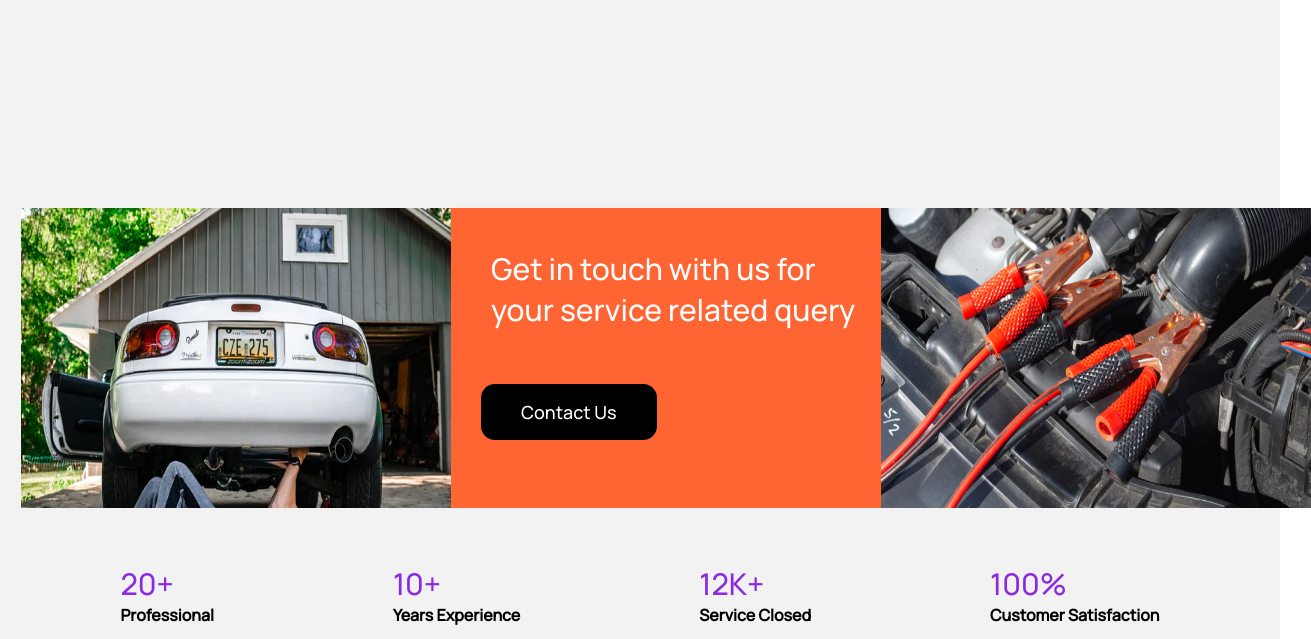
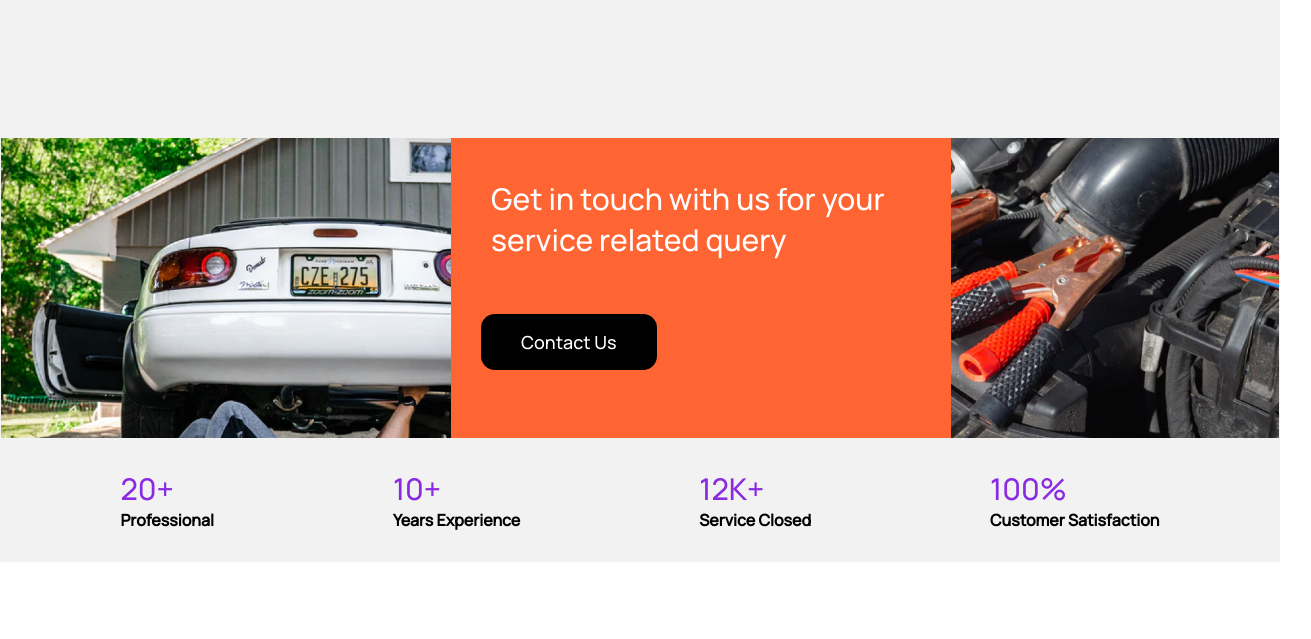
Before and after one commit to BabyDeee/promotional-task3, a plain HTML site: page assignment.html in a window 1280 px wide. Shown: the part 1800-2439 px from the top of the page, 1311 px wide, since content can reach past the window. Drawn offline with Linux system fonts and the light colour scheme.

Commit message:
ch: recreated a finsweet webpage

```diff
--- a/assignment.html
+++ b/assignment.html
@@ -6,7 +6,7 @@
     <meta name="viewport" content="width=device-width, initial-scale=1.0">
     <link rel="stylesheet" href="css/assignment.css">
     <link href="https://fonts.googleapis.com/css2?family=Manrope:wght@500&display=swap" rel="stylesheet">
-    <title>STAGE 4 TASK</title>
+    <title>STAGE 3 TASK</title>
 </head>
 <body>
         <section id="page3">
@@ -131,26 +131,16 @@
         </div>
 
         <!-- PAGE 5 -->
+
         <section class="page5">
-                <div class="contain">
-                    <div class="box">
-                    <div class="image1">
-                        <img src="img/car.png" alt="A car">
-                    </div>
-                    </div>
             <div class="box">
                 <div class="outer-box">
                     <p>Get in touch with us for your service related query</p>
                     <a class="black-btn" href="#">Contact Us</a>
                 </div>
             </div>
-                    <div class="box">
-                    <div class="image2">
-                        <img src="img/tools.png" alt="Tools">
-                    </div>
-                    </div>
-                </div>
         </section>
+
         <!-- Bottom side -->
 
         <div class="down-side">
--- a/css/assignment.css
+++ b/css/assignment.css
@@ -155,29 +155,24 @@ a:hover{
      background-color: #ff6433;;
 }
 
-  /* Page 5 */
+/* PAGE 5 */
 
-
-.contain{
-    width: 90%;
-    padding: 20px;
-    margin: 50px 0 0 0;
-    display: flex;
+.page5{
+    background-image: url('../img/car.png'),  url('../img/tools.png');
+    background-position: left, right;
+    background-repeat: no-repeat;
+    background-size: 50%;
 }
 
-.box img{
-    width: 430px;
-    height: 300px;
+.box:hover{
+     transform: scale(1.3)
 }
 
 .outer-box{
-    width: 430px;
+    width: 500px;
     height: 300px;
     background: #FF6433;
-}
-
-.box:hover{
-    transform: scale(1.3);
+    margin-left: 450px;
 }
 
 .outer-box p{
```
Also changed, not shown: index.html (+2 -12 lines). Lines whose indentation alone changed are shown as unchanged.
